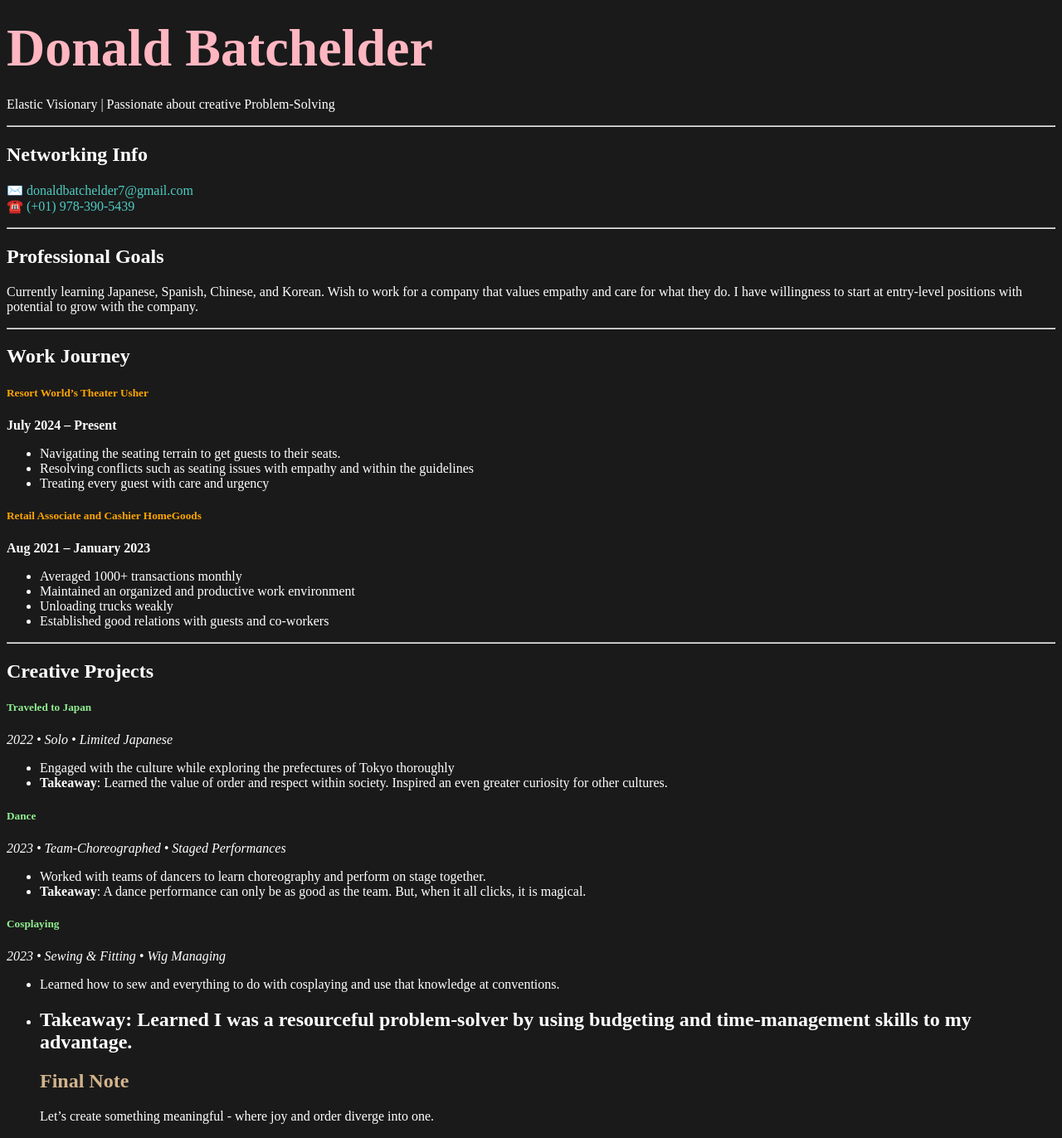
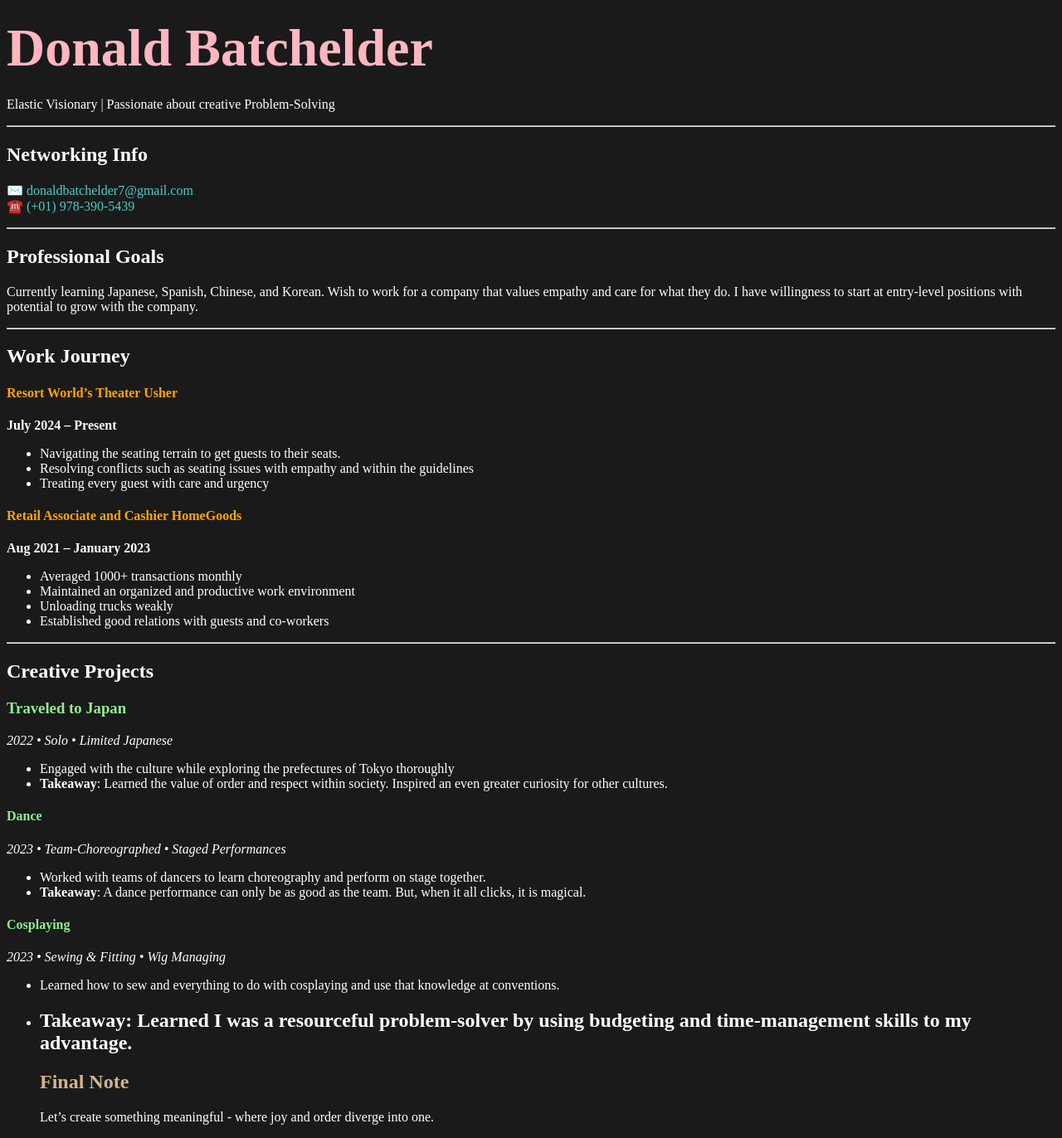
Before and after one commit to Udonoldle/Udonoldle.github.io, a Jekyll site: the page built from index.md, in a window 1280 px wide. Shown: the whole page at 83% size. Built offline with Jekyll 4.4.1, drawn with Linux system fonts in a browser that asks for light colours; our own code applies the rules of GitHub Pages for plain Markdown files.

Commit message:
Update index.md

```diff
--- a/index.md
+++ b/index.md
@@ -15,13 +15,13 @@ Currently learning Japanese, Spanish, Chinese, and Korean. Wish to work for a co
 
 ---
 ## Work Journey
-##### <span style="color:orange;">Resort World's Theater Usher</span>
+#### <span style="color:orange;">Resort World's Theater Usher</span>
 **July 2024 – Present**
 - Navigating the seating terrain to get guests to their seats.
 - Resolving conflicts such as seating issues with empathy and within the guidelines
 - Treating every guest with care and urgency
 
-##### <span style="color:orange;">Retail Associate and Cashier HomeGoods</span>
+#### <span style="color:orange;">Retail Associate and Cashier HomeGoods</span>
 **Aug 2021 – January 2023**
 - Averaged 1000+ transactions monthly
 - Maintained an organized and productive work environment
@@ -30,17 +30,17 @@ Currently learning Japanese, Spanish, Chinese, and Korean. Wish to work for a co
 
 ---
 ## Creative Projects
-##### <span style="color:lightgreen;">Traveled to Japan</span>
+### <span style="color:lightgreen;">Traveled to Japan</span>
 *2022 • Solo • Limited Japanese*
 - Engaged with the culture while exploring the prefectures of Tokyo thoroughly
 - **Takeaway**: Learned the value of order and respect within society. Inspired an even greater curiosity for other cultures.
 
-##### <span style="color:lightgreen;">Dance</span>
+#### <span style="color:lightgreen;">Dance</span>
 *2023 • Team-Choreographed • Staged Performances*
 - Worked with teams of dancers to learn choreography and perform on stage together.
 - **Takeaway**: A dance performance can only be as good as the team. But, when it all clicks, it is magical.
 
-##### <span style="color:lightgreen;">Cosplaying</span>
+#### <span style="color:lightgreen;">Cosplaying</span>
 *2023 • Sewing & Fitting • Wig Managing*
 - Learned how to sew and everything to do with cosplaying and use that knowledge at conventions.
 - **Takeaway:** Learned I was a resourceful problem-solver by using budgeting and time-management skills to my advantage.
```
